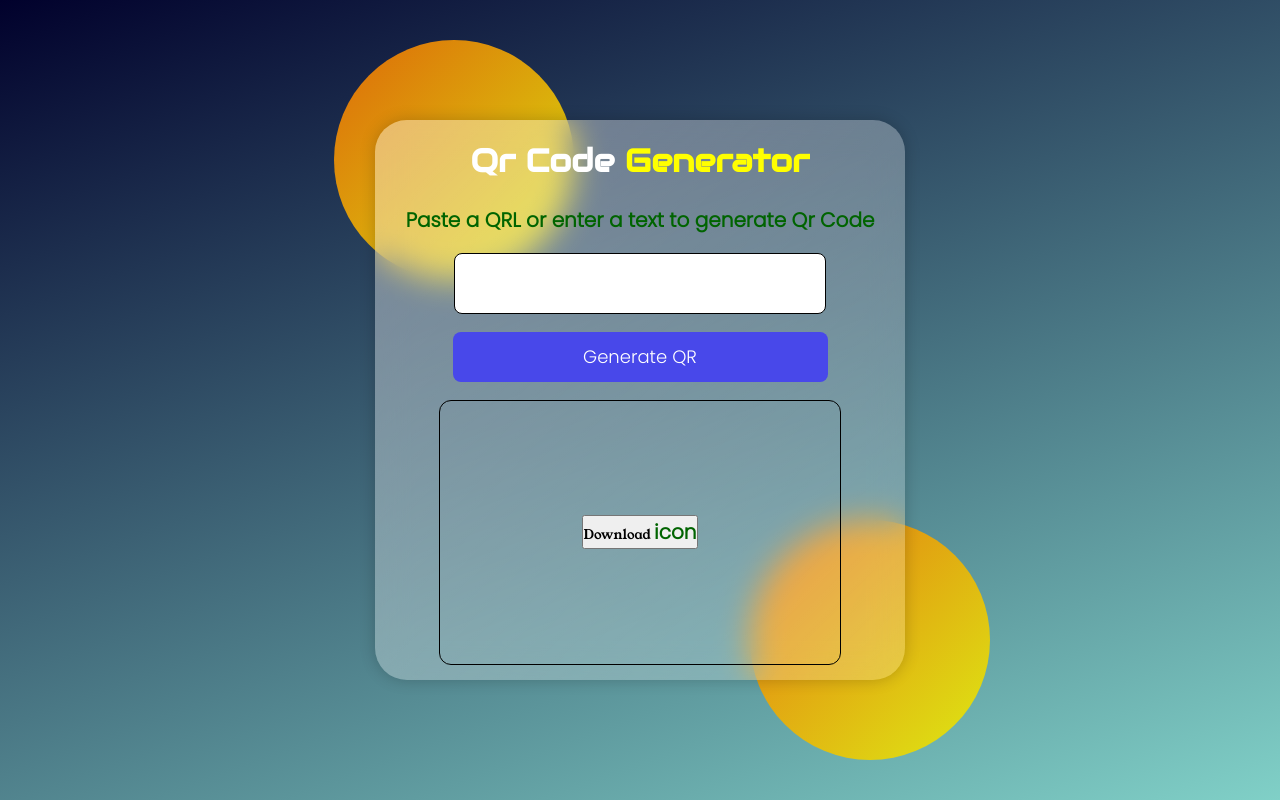
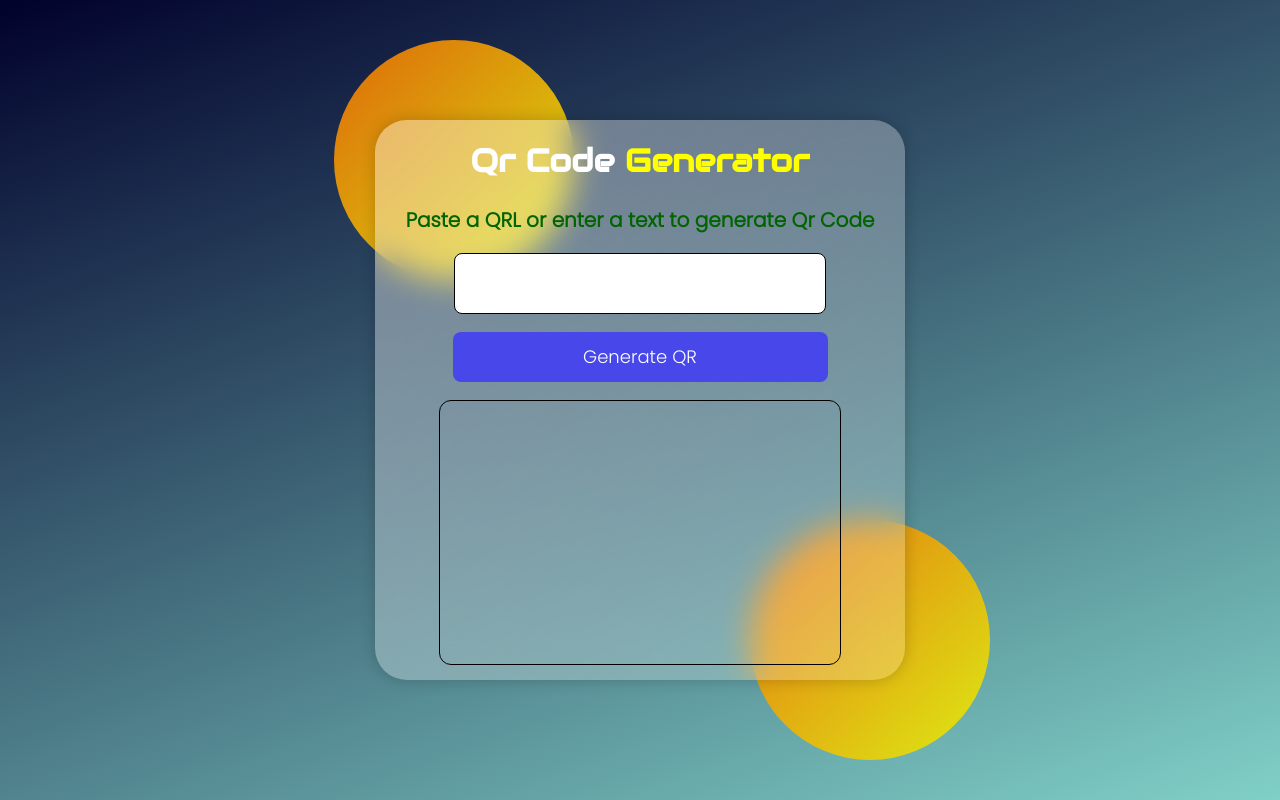
Before and after one commit to snikdhendu/Qr-Code-Generator, a plain HTML site: page index.html in a window 1280 px wide. Drawn offline with Linux system fonts and the light colour scheme; a web font is replaced by a local one.

Commit message:
Update index.html

```diff
--- a/index.html
+++ b/index.html
@@ -33,7 +33,7 @@
                     <div class="preloader"></div>
                     <img src="Qr Code.jpg" alt="" id="qrimage">
 
-                    <button class="downbtn" onclick="downloadImage()">Download <span>icon</span></button>
+<!--                     <button class="downbtn" onclick="downloadImage()">Download <span>icon</span></button> -->
                 </div>
 
 
```
